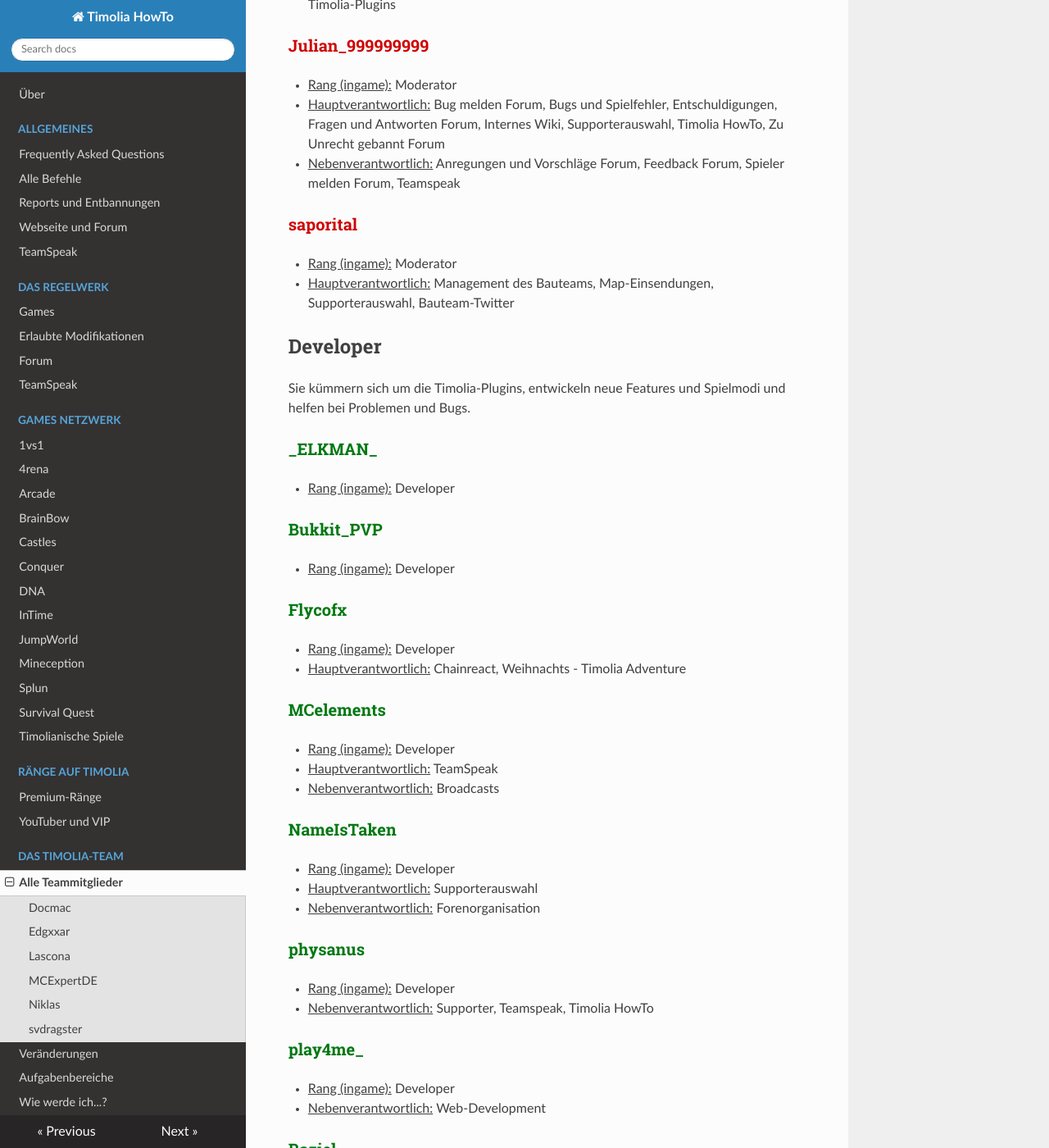
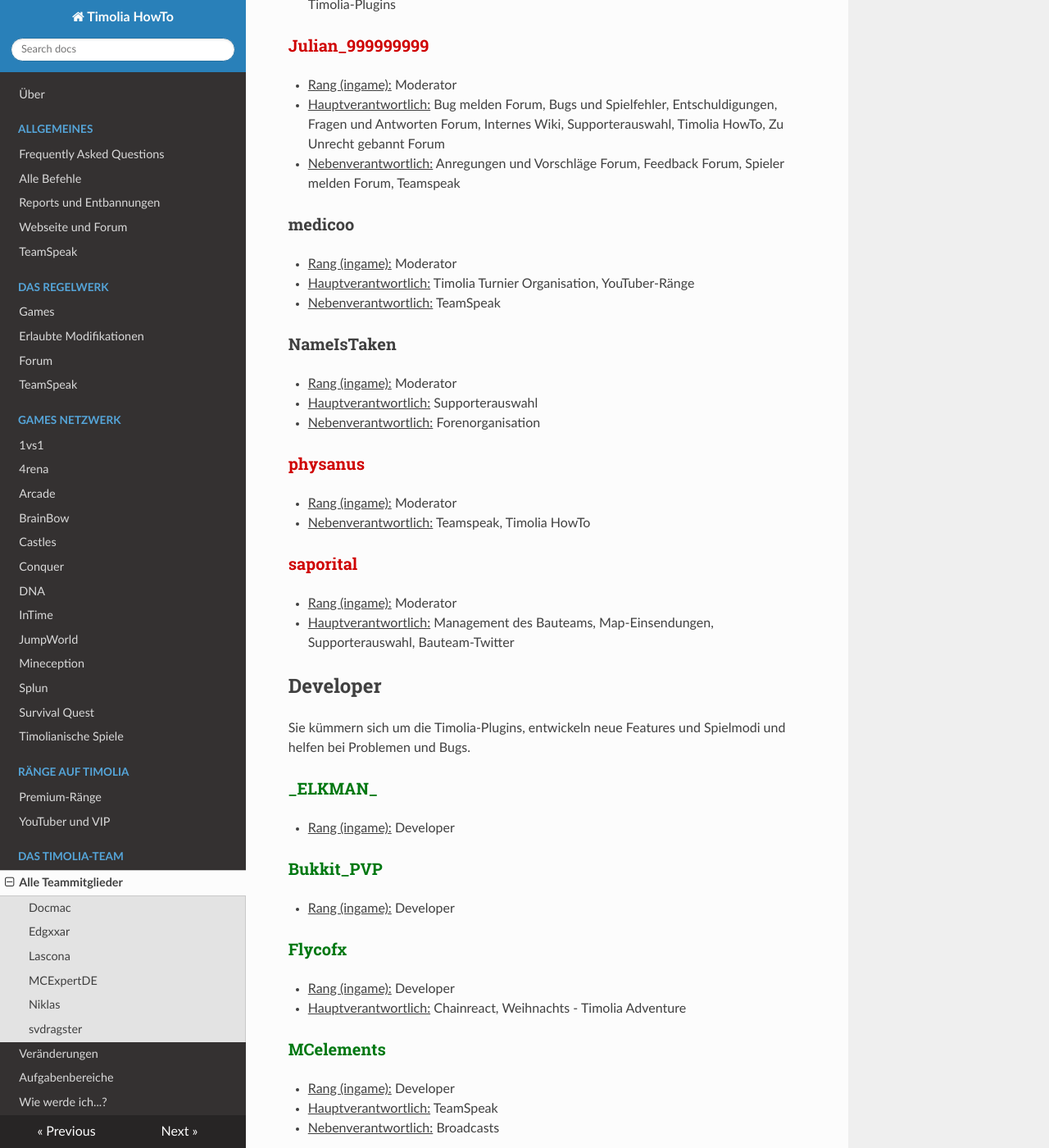
Before and after one commit to TimoliaDE/HowTo, an MkDocs documentation site: the page built from docs/team/members.md, in a window 1280 px wide and 1400 px high, scrolled down 1479 px. Shown: the whole window at 82% size. Built offline with MkDocs 1.6.1, drawn with Linux system fonts in a browser that asks for light colours; nearby versions of some CDN libraries; old or Windows-style settings are respelled for this version of MkDocs; some of the changed text lies outside the part shown.

Commit message:
Update members.md

```diff
--- a/docs/team/members.md
+++ b/docs/team/members.md
@@ -48,6 +48,20 @@ Moderatoren koordinieren einzelne Projekte oder Bereiche auf Timolia und sorgen
 - <u>Hauptverantwortlich:</u> Bug melden Forum, Bugs und Spielfehler, Entschuldigungen, Fragen und Antworten Forum, Internes Wiki, Supporterauswahl, Timolia HowTo, Zu Unrecht gebannt Forum
 - <u>Nebenverantwortlich:</u> Anregungen und Vorschläge Forum, Feedback Forum, Spieler melden Forum, Teamspeak
 
+### <strong><span style="color:#CF01012">medicoo</span></strong>
+- <u>Rang (ingame):</u> Moderator
+- <u>Hauptverantwortlich:</u> Timolia Turnier Organisation, YouTuber-Ränge
+- <u>Nebenverantwortlich:</u> TeamSpeak
+
+### <strong><span style="color:#CF01012">NameIsTaken</span></strong>
+- <u>Rang (ingame):</u> Moderator
+- <u>Hauptverantwortlich:</u> Supporterauswahl
+- <u>Nebenverantwortlich:</u> Forenorganisation
+
+### <strong><span style="color:#CF0101">physanus</span></strong>
+- <u>Rang (ingame):</u> Moderator
+- <u>Nebenverantwortlich:</u> Teamspeak, Timolia HowTo
+
 ### <strong><span style="color:#CF0101">saporital</span></strong>
 - <u>Rang (ingame):</u> Moderator
 - <u>Hauptverantwortlich:</u> Management des Bauteams, Map-Einsendungen, Supporterauswahl, Bauteam-Twitter
@@ -70,15 +84,6 @@ Sie kümmern sich um die Timolia-Plugins, entwickeln neue Features und Spielmodi
 - <u>Rang (ingame):</u> Developer
 - <u>Hauptverantwortlich:</u> TeamSpeak
 - <u>Nebenverantwortlich:</u> Broadcasts
-
-### <strong><span style="color:#007812">NameIsTaken</span></strong>
-- <u>Rang (ingame):</u> Developer
-- <u>Hauptverantwortlich:</u> Supporterauswahl
-- <u>Nebenverantwortlich:</u> Forenorganisation
-
-### <strong><span style="color:#007812">physanus</span></strong>
-- <u>Rang (ingame):</u> Developer
-- <u>Nebenverantwortlich:</u> Supporter, Teamspeak, Timolia HowTo
 
 ### <strong><span style="color:#007812">play4me_</span></strong>
 - <u>Rang (ingame):</u> Developer
@@ -148,11 +153,6 @@ Sie stehen für alle grundlegenden Fragen und Reports zur Verfügung und sind di
 
 ### <strong><span style="color:#E4D100">InfiniteNiki</span></strong>
 - <u>Rang (ingame):</u> Supporter
-
-### <strong><span style="color:#E4D100">medicoo</span></strong>
-- <u>Rang (ingame):</u> Supporter
-- <u>Hauptverantwortlich:</u> Timolia Turnier Organisation, YouTuber-Ränge
-- <u>Nebenverantwortlich:</u> TeamSpeak
 
 ### <strong><span style="color:#E4D100">OnlyFiinn</span></strong>
 - <u>Rang (ingame):</u> Supporter
```
